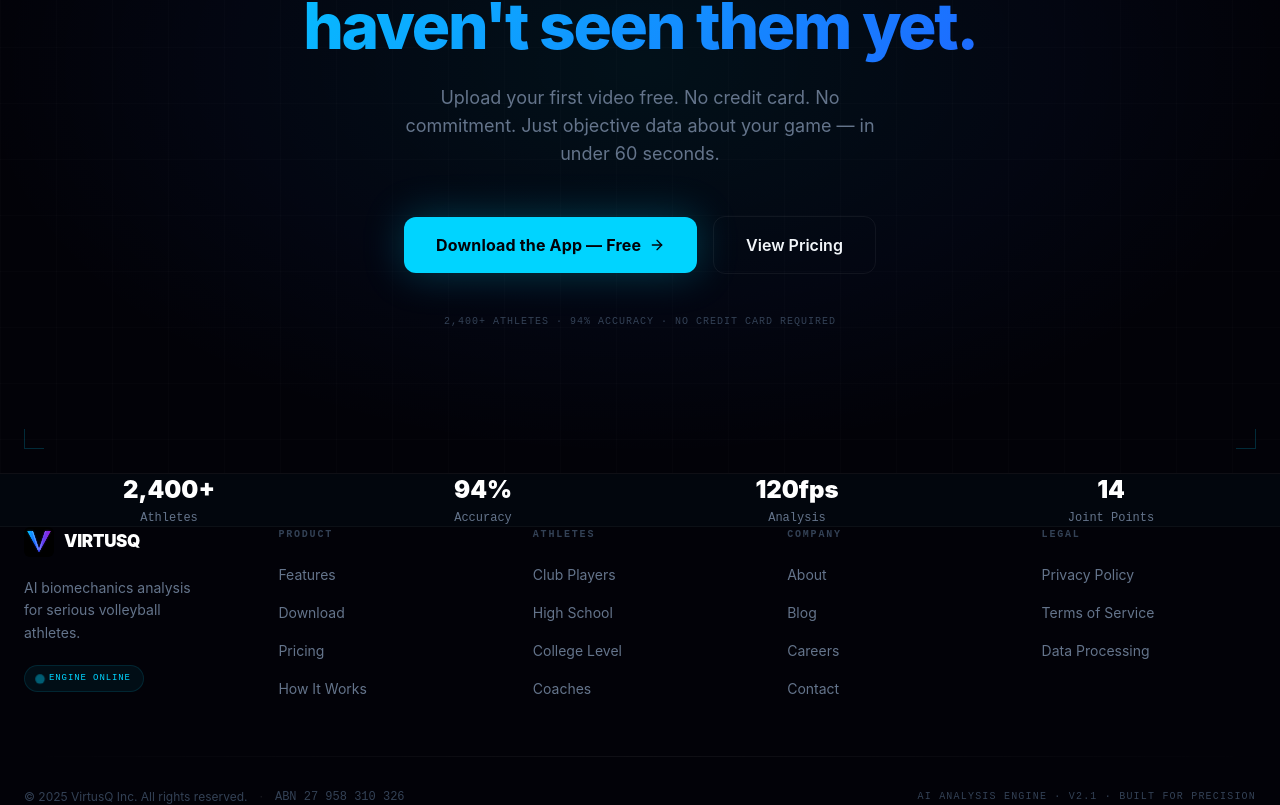
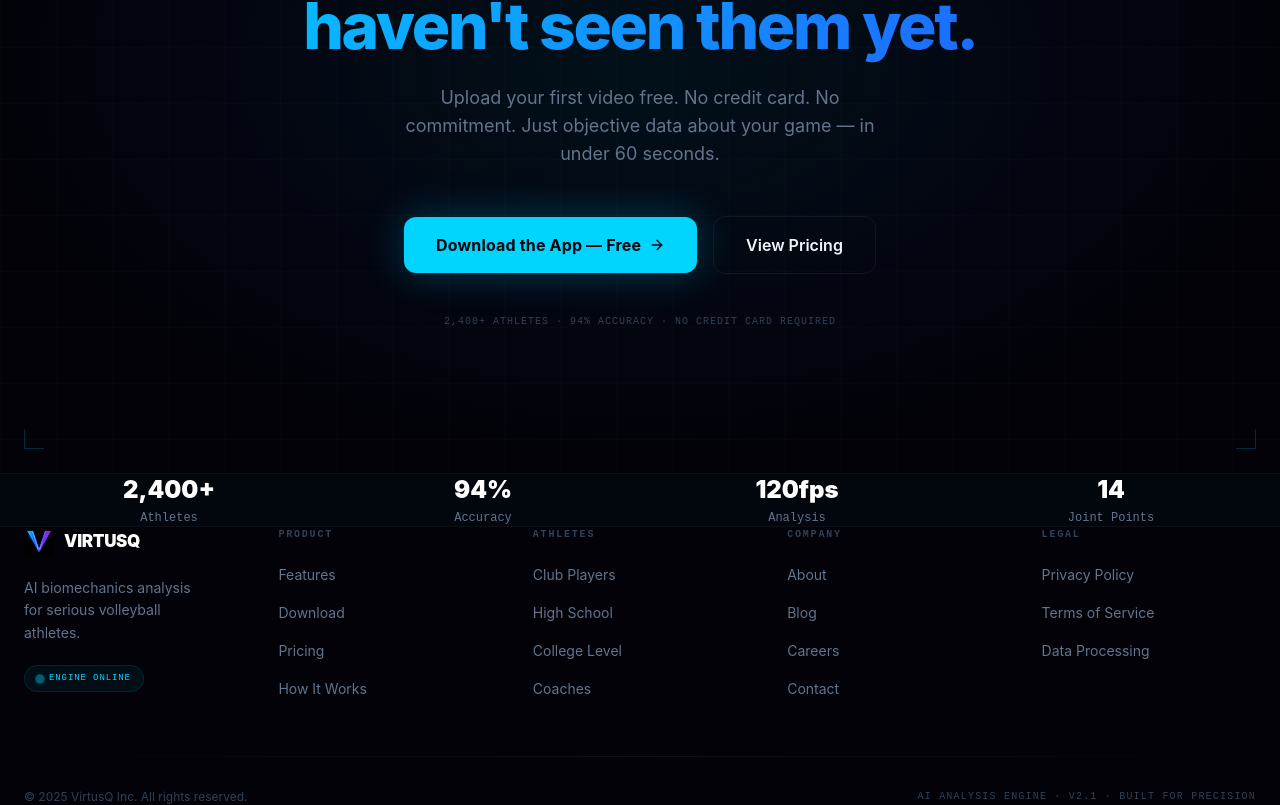
Before and after one commit to wqflle/virtusQ-Website, a Next.js app: page / in a window 1280 px wide. Shown: the part 9657-10462 px from the top of the page. Built offline with nearby package versions, Linux system fonts and the light colour scheme.

Commit message:
Revert "Add ABN to footer"
This reverts commit aa82209ff58c317ed6fbffe0f2723d5f79296e75.

```diff
--- a/components/layout/Footer.tsx
+++ b/components/layout/Footer.tsx
@@ -106,11 +106,9 @@ export default function Footer() {
         <div className="divider mb-8" />
 
         <div className="flex flex-col md:flex-row items-center justify-between gap-4">
-          <div className="flex flex-col sm:flex-row items-center gap-3 text-xs" style={{ color: 'var(--text-subtle)' }}>
-            <span>© 2025 VirtusQ Inc. All rights reserved.</span>
-            <span className="hidden sm:inline" style={{ color: 'rgba(255,255,255,0.1)' }}>·</span>
-            <span className="font-mono">ABN 27 958 310 326</span>
-          </div>
+          <p className="text-xs" style={{ color: 'var(--text-subtle)' }}>
+            © 2025 VirtusQ Inc. All rights reserved.
+          </p>
           <p className="text-[10px] font-mono" style={{ color: 'var(--text-subtle)', letterSpacing: '0.12em' }}>
             AI ANALYSIS ENGINE · V2.1 · BUILT FOR PRECISION
           </p>
```
